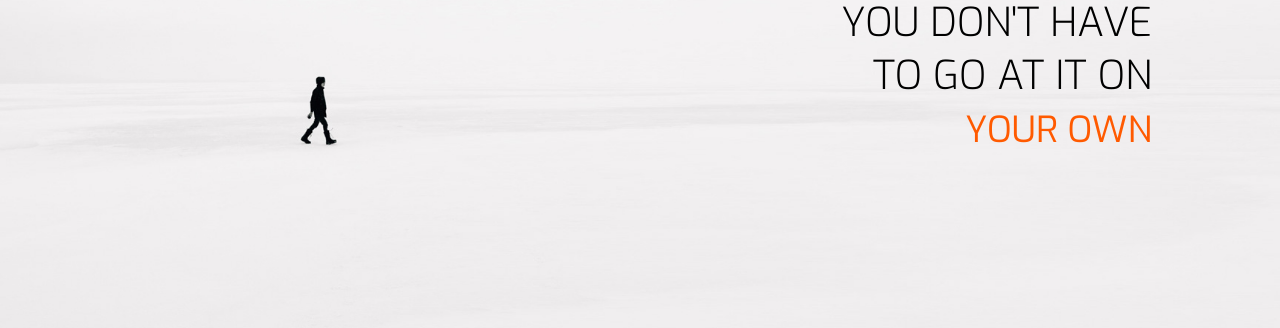
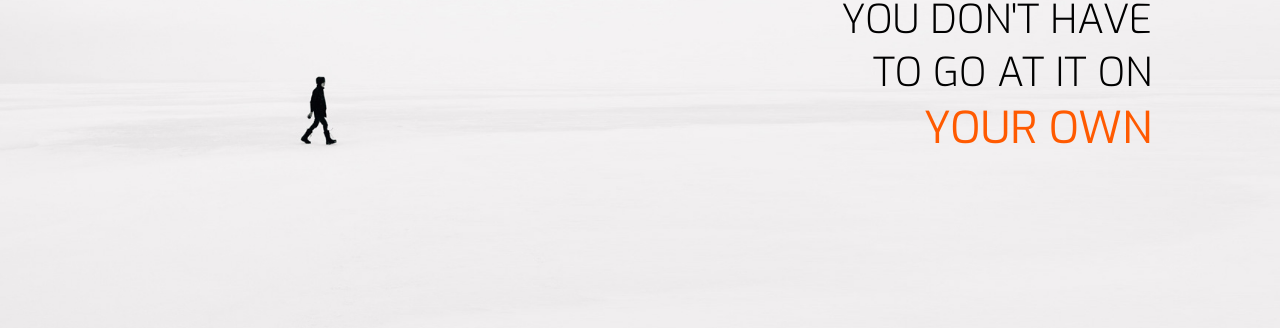
Before and after one commit to Webdacity/ResetCapital, a plain HTML site: page index.html in a window 1280 px wide. Shown: the part 422-750 px from the top of the page. Drawn offline with nearby package versions, Linux system fonts and the light colour scheme; a web font is replaced by a local one.

Commit message:
update styles

```diff
--- a/assets/css/main.css
+++ b/assets/css/main.css
@@ -409,7 +409,7 @@ p {
 }
 
 .slide h1 span {
-    font-size: 2.25rem;
+    font-size: 2.75rem;
     color: var(--orange);
     font-weight: 400;
 }
```
